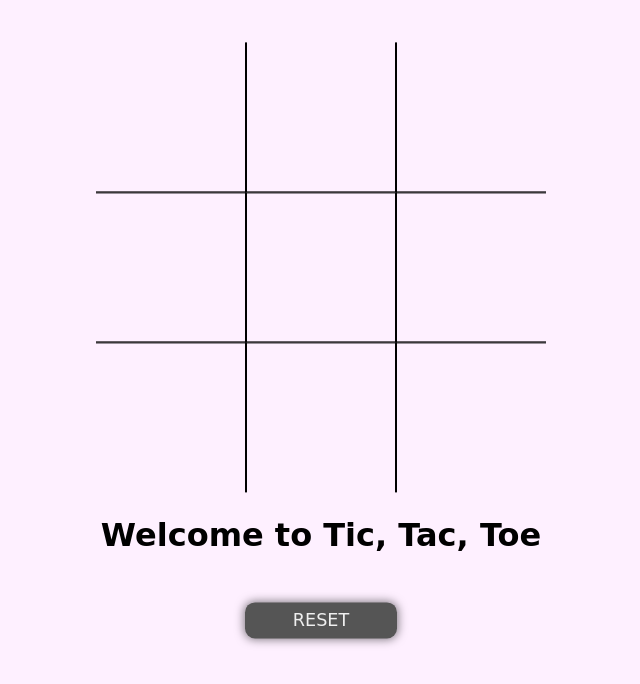
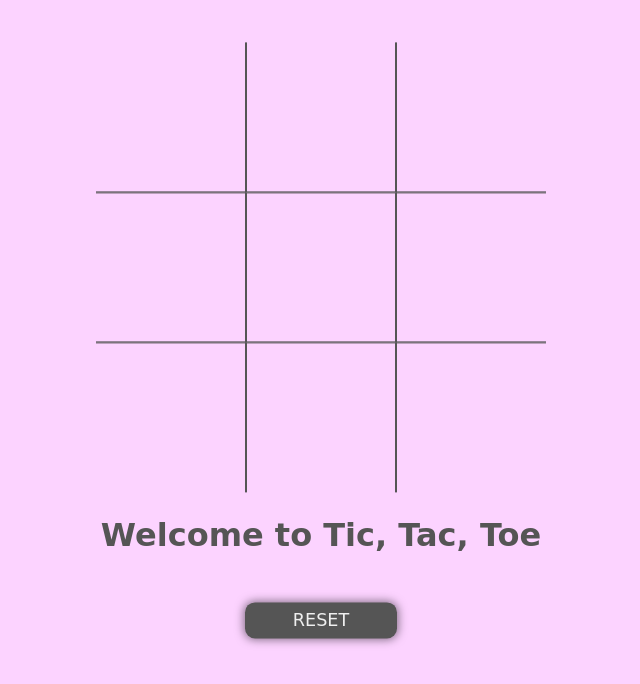
Before and after one commit to MaheshRath08/JS_TicTacToe, a plain HTML site: page index.html in a window 1280 px wide. Shown: the whole page, without its empty margins (319-959 px from the left). Drawn offline with Linux system fonts and the light colour scheme.

Commit message:
style changes

```diff
--- a/style.css
+++ b/style.css
@@ -5,7 +5,7 @@
     font-family:cursive;
 }
 body{
-    background-color: #fef0ff;
+    background-color: #fcd3ff;
 }
 .container{
     position: absolute;
@@ -20,7 +20,7 @@ body{
 .cells{
     width: 150px;
     height: 150px;
-    border: 1px solid black;
+    border: 1px solid #555;
     cursor: pointer;
     text-align: center;
     line-height: 150px;
@@ -31,6 +31,7 @@ body{
     text-align: center;
     margin-top: 1.5rem;
     font-size: 2rem;
+    color: #555;
 }
 button{
     padding: 0.5rem 3rem;
```
